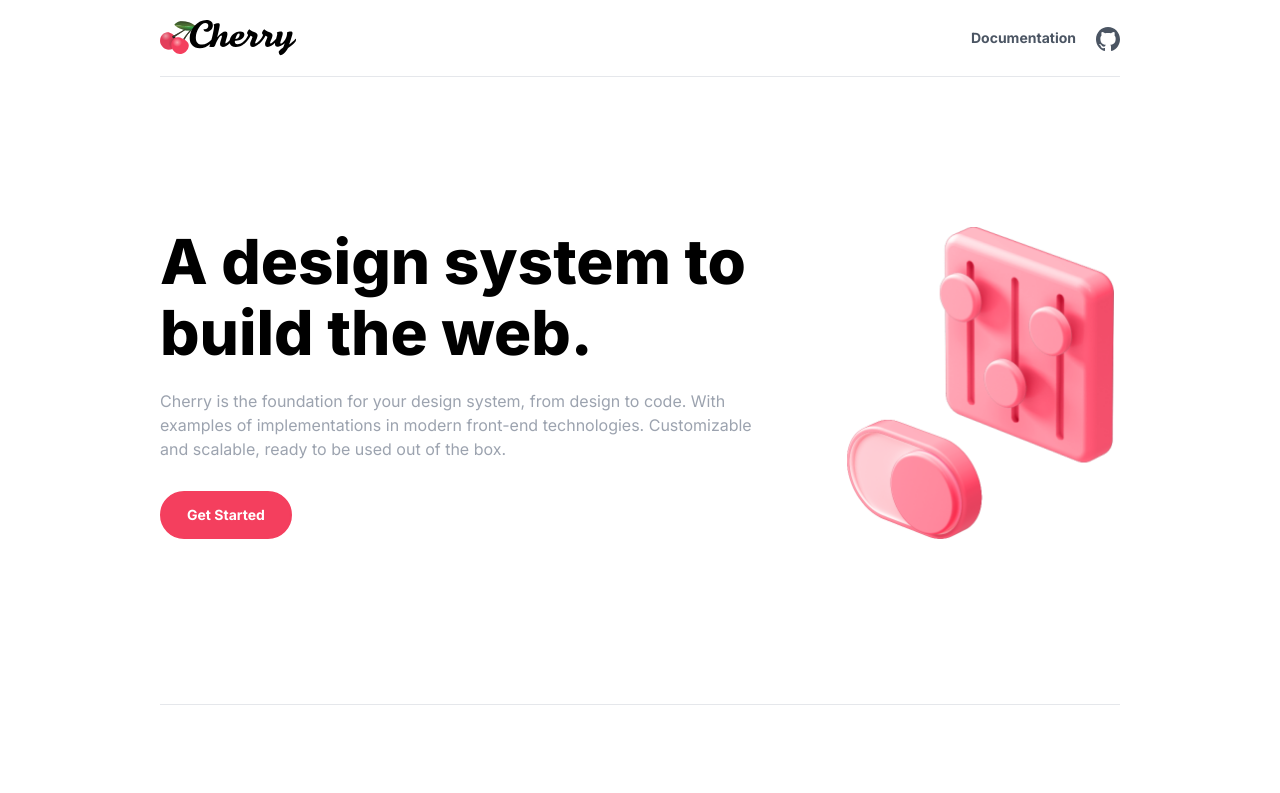
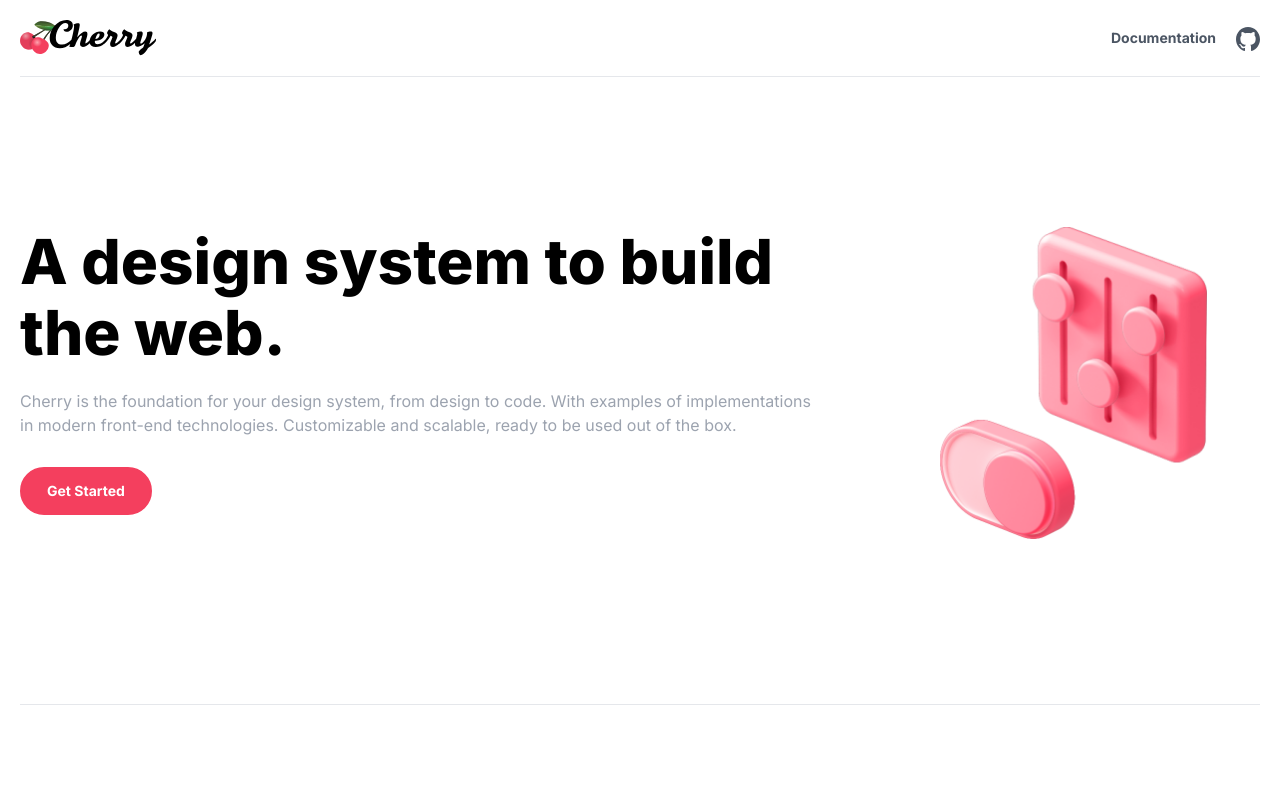
Before and after one commit to cherry-design-system/documentation, a Next.js app: page / in a window 1280 px wide. Shown: the top 793 px of the page. Built offline with nearby package versions, Linux system fonts and the light colour scheme.

Commit message:
feat: new maxWidthLimit theme configuration

```diff
--- a/src/assets/styles/theme.js
+++ b/src/assets/styles/theme.js
@@ -1,6 +1,7 @@
 const theme = {
 	spacing: {
-		maxWidth: "1000px",
+		maxWidth: "1280px",
+		maxWidthLimit: "1440px",
 		paddingTopBody: { mobile: "76px", desktop: "76px" },
 		marginContainer: { mobile: "20px", desktop: "20px" },
 		marginRow: { default: "-10px", medium: "-30px", big: "-50px" },
--- a/src/components/Layout/Container/Container.styles.js
+++ b/src/components/Layout/Container/Container.styles.js
@@ -3,6 +3,7 @@ import { mq, Breakpoints } from "../../../assets/styles/mq";
 
 const containerStyles = (theme, fluid, textAlign) => css`
 	margin: auto;
+	width: 100%;
 	padding: 0 ${theme.spacing.marginContainer.mobile};
 
 	${mq(Breakpoints.lg)} {
@@ -11,8 +12,7 @@ const containerStyles = (theme, fluid, textAlign) => css`
 
 	${fluid
 		? css`
-				max-width: 100%;
-				width: 100%;
+				max-width: ${theme.spacing.maxWidthLimit};
 		  `
 		: css`
 				max-width: ${theme.spacing.maxWidth};
```
